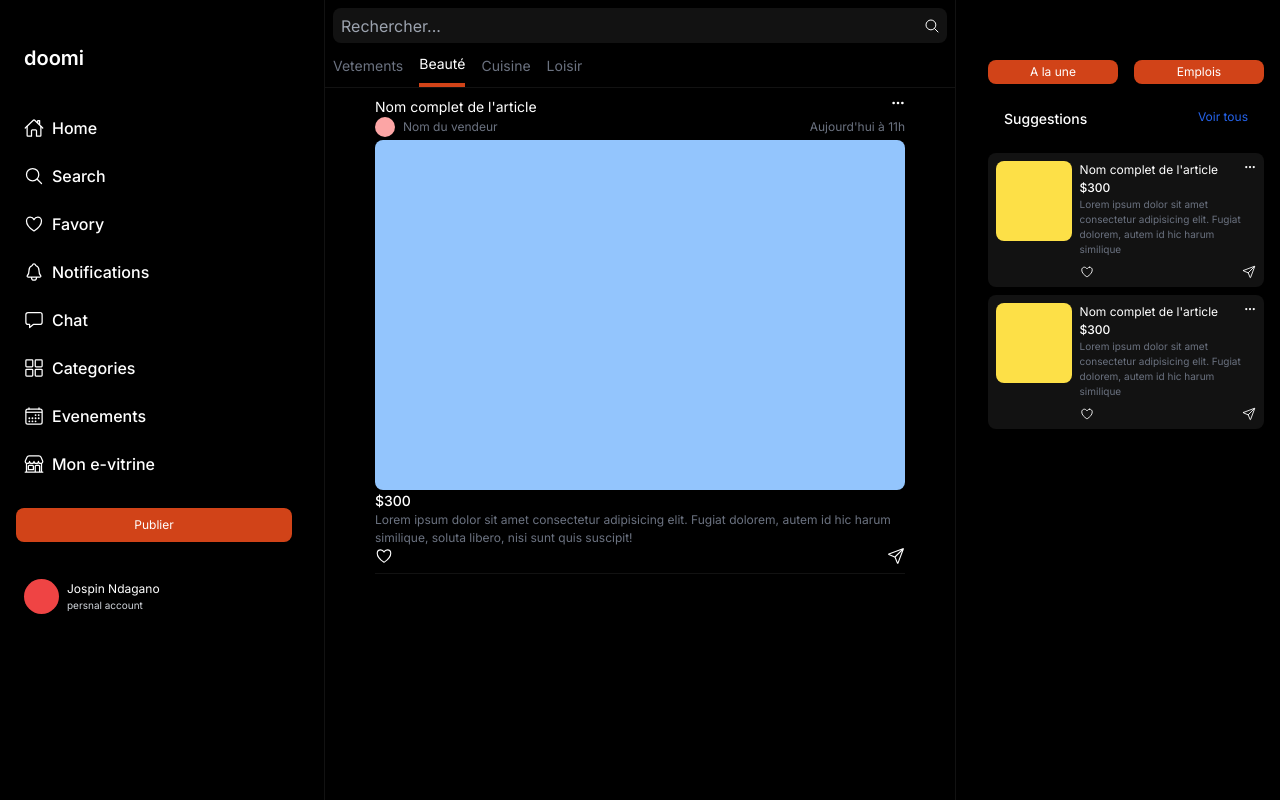
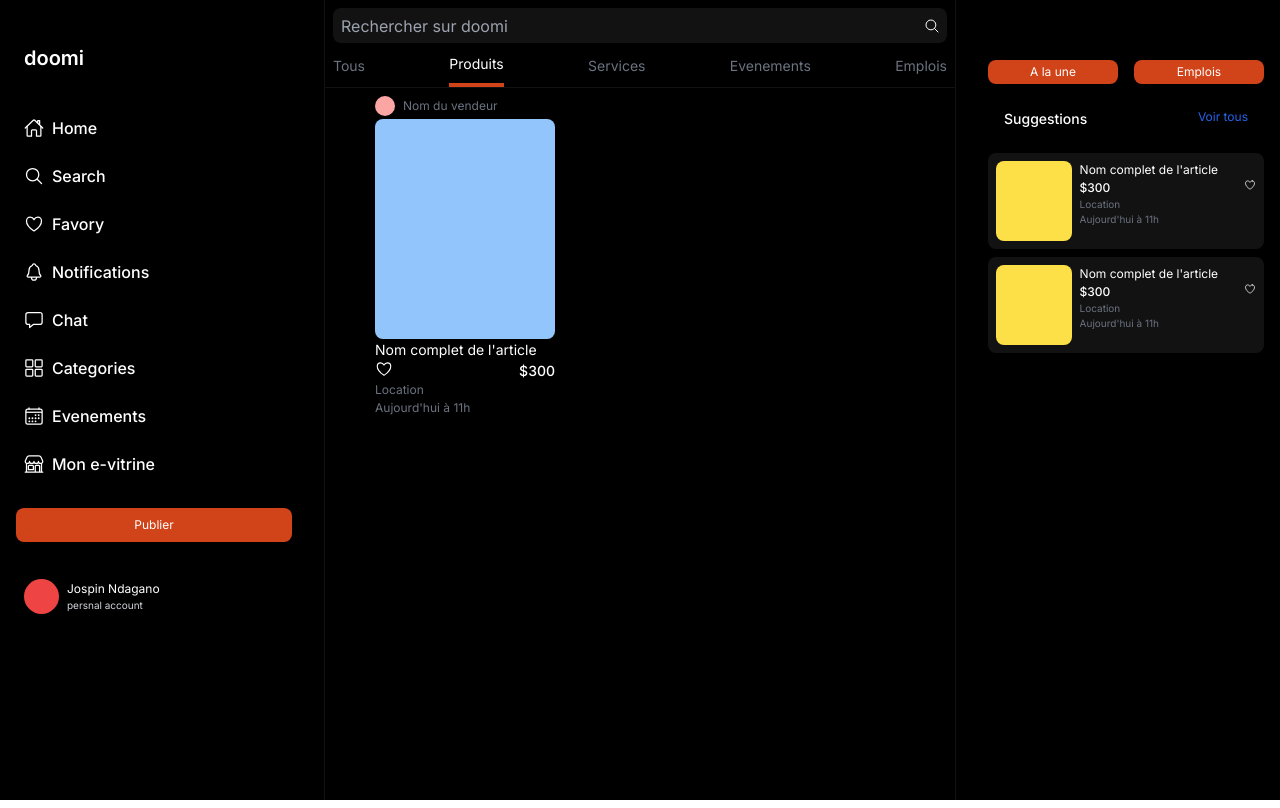
Before and after one commit to Jospin6/doomi, a Next.js app: page / in a window 1280 px wide. Built offline with nearby package versions, Linux system fonts and the light colour scheme.

Commit message:
Redisign the main item component

```diff
--- a/src/app/page.tsx
+++ b/src/app/page.tsx
@@ -13,14 +13,15 @@ export default function Home() {
       <div className="col-span-4 h-[100vh] border-x-[1px] border-[#121212]">
         <div className="h-[80px] border-b-[1px] border-[#121212] w-full px-2">
           <div className="flex items-center mt-2 rounded-lg bg-[#121212] h-[35px]">
-            <input type="text" className="w-[95%] outline-none mr-2 bg-transparent pl-2 text-gray-500" placeholder="Rechercher..." />
+            <input type="text" className="w-[95%] outline-none mr-2 bg-transparent pl-2 text-gray-500" placeholder="Rechercher sur doomi" />
             <IoSearchOutline className="text-white cursor-pointer"/>
           </div>
-          <div className="h-[44px] flex items-center">
-            <CategoryItem title="Vetements" className="text-gray-500"/>
-            <CategoryItem title="Beauté" className="text-white border-b-[4px] border-[#D14318]"/>
-            <CategoryItem title="Cuisine" className="text-gray-500"/>
-            <CategoryItem title="Loisir" className="text-gray-500"/>
+          <div className="h-[44px] flex items-center justify-between">
+            <CategoryItem title="Tous"/>
+            <CategoryItem title="Produits" isActive={true}/>
+            <CategoryItem title="Services" />
+            <CategoryItem title="Evenements"/>
+            <CategoryItem title="Emplois"/>
           </div>
         </div>
         <div>
--- a/src/components/CategoryItem.tsx
+++ b/src/components/CategoryItem.tsx
@@ -1,10 +1,13 @@
 
 type CategoryItemProps = {
     title: String,
-    className: String
+    isActive?: boolean
 }
-export const CategoryItem = ({title, className}: CategoryItemProps) => {
-    return <button className={`h-[100%] text-[14px] mr-4 ${className}`}>
+export const CategoryItem = ({title, isActive = false}: CategoryItemProps) => {
+    let style = "h-[100%] text-[14px]"
+    return <button className={ !isActive
+                ? `${style} text-gray-500 hover:text-white hover:border-b-[4px] hover:border-[#D14318]`
+                : `text-white border-b-[4px] border-[#D14318] ${style}`}>
         {title}
     </button>
 }
--- a/src/components/HorizontalItem.tsx
+++ b/src/components/HorizontalItem.tsx
@@ -6,16 +6,14 @@ export const HorizontalItem = () => {
         <div className="mr-2 my-2 w-[70%]">
             <div className="text-[12px] flex justify-between text-white ">
                 <span>Nom complet de l'article</span>
-                <IoEllipsisHorizontal className="cursor-pointer" />
             </div>
-            <div className="text-white font-[500] text-[12px]">$300</div>
+            <div className="text-white flex justify-between font-[500] text-[12px]">
+                <span>$300</span>
+                <IoHeartOutline className="text-white"/>
+            </div>
             <div className="text-[10px] text-gray-500">
-                Lorem ipsum dolor sit amet consectetur adipisicing elit. Fugiat dolorem,
-                autem id hic harum similique
-            </div>
-            <div className="flex justify-between text-[14px] mt-2">
-                <IoHeartOutline className="text-white"/>
-                <IoPaperPlaneOutline className="text-white"/>
+                <div>Location</div>
+                <div>Aujourd'hui à 11h</div>
             </div>
         </div>
     </div>
--- a/src/components/MainItem.tsx
+++ b/src/components/MainItem.tsx
@@ -1,32 +1,27 @@
 import { IoAirplane, IoEllipsisHorizontal, IoHeart, IoHeartOutline, IoPaperPlaneOutline, IoTelescopeOutline } from "react-icons/io5"
 
 export const MainItem = () => {
-    return <div className="mx-[50px] h-auto mt-2  border-b-[1px] border-[#121212] pb-2">
+    return <div className="mx-[50px] w-[180px] h-auto mt-2 pb-2">
         <div className="text-white">
-            <div className="text-[14px] flex justify-between">
-                <span>Nom complet de l'article</span>
-                <IoEllipsisHorizontal className="cursor-pointer"/>
-            </div>
             <div className="flex justify-between items-center mb-[3px] text-[12px] text-gray-500">
                 <div className="flex items-center">
                     <div className="w-[20px] h-[20px] rounded-full bg-red-300 mr-2"></div>
                     <div>Nom du vendeur</div>
                 </div>
-                <div>
-                    Aujourd'hui à 11h
-                </div>
             </div>
         </div>
-        <div className="w-full h-[350px] bg-blue-300 rounded-lg"></div>
+        <div className="w-[180px] h-[220px] bg-blue-300 rounded-lg"></div>
         <div>
-            <div className="text-white font-[500] text-[14px]">$300</div>
+            <div className="text-[14px] text-white">
+                <span>Nom complet de l'article</span>
+            </div>
+            <div className="text-white flex justify-between">
+                <IoHeartOutline className="text-[18px]"/>
+                <span className="text-[14px] font-[500]">$300</span>
+            </div>
             <div className="text-[12px] text-gray-500">
-                Lorem ipsum dolor sit amet consectetur adipisicing elit. Fugiat dolorem,
-                autem id hic harum similique, soluta libero, nisi sunt quis suscipit!
-            </div>
-            <div className="flex justify-between text-[18px]">
-                <IoHeartOutline className="text-white"/>
-                <IoPaperPlaneOutline className="text-white"/>
+                <div>Location</div>
+                <div>Aujourd'hui à 11h</div>
             </div>
         </div>
     </div>
```
